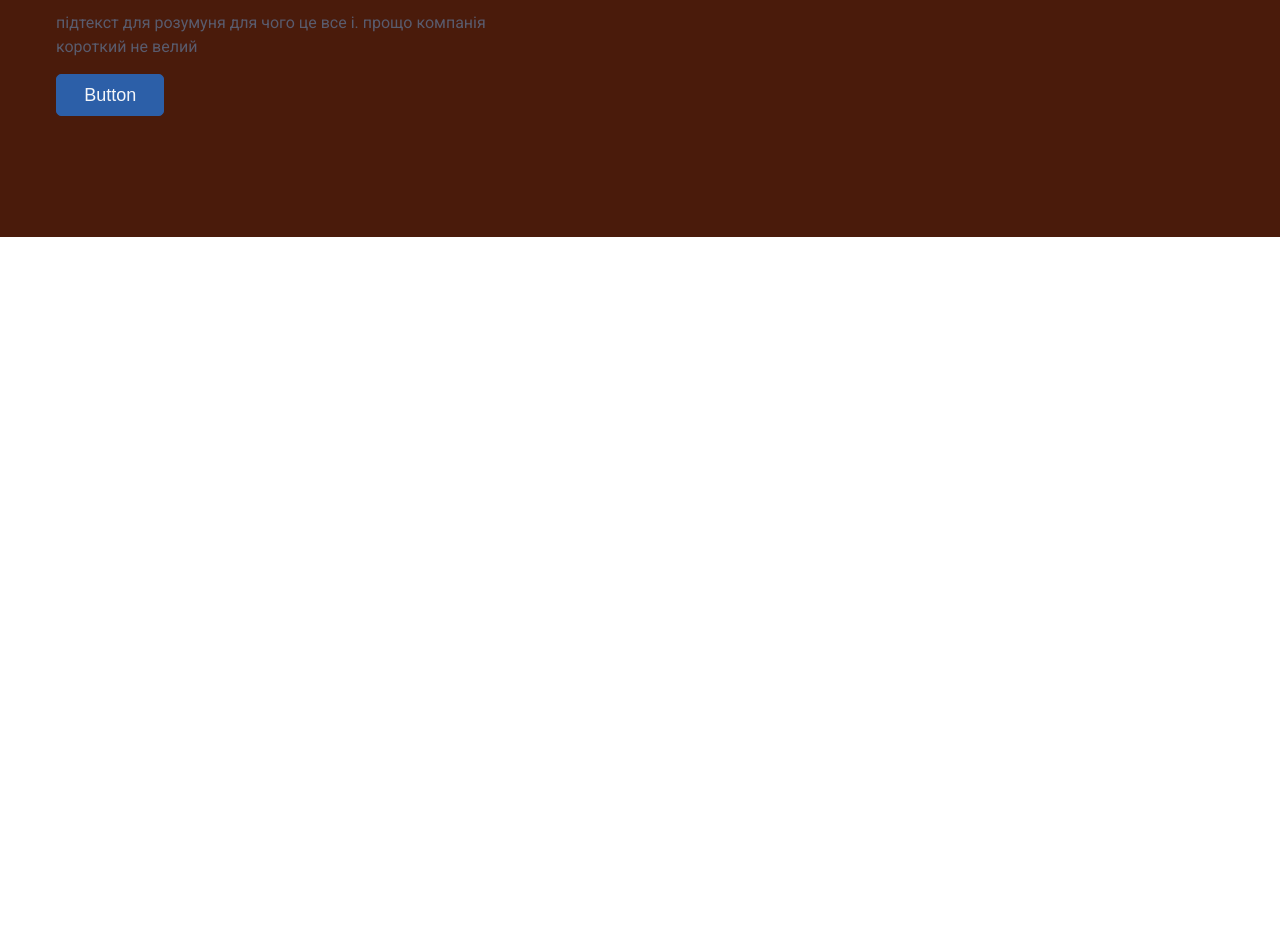
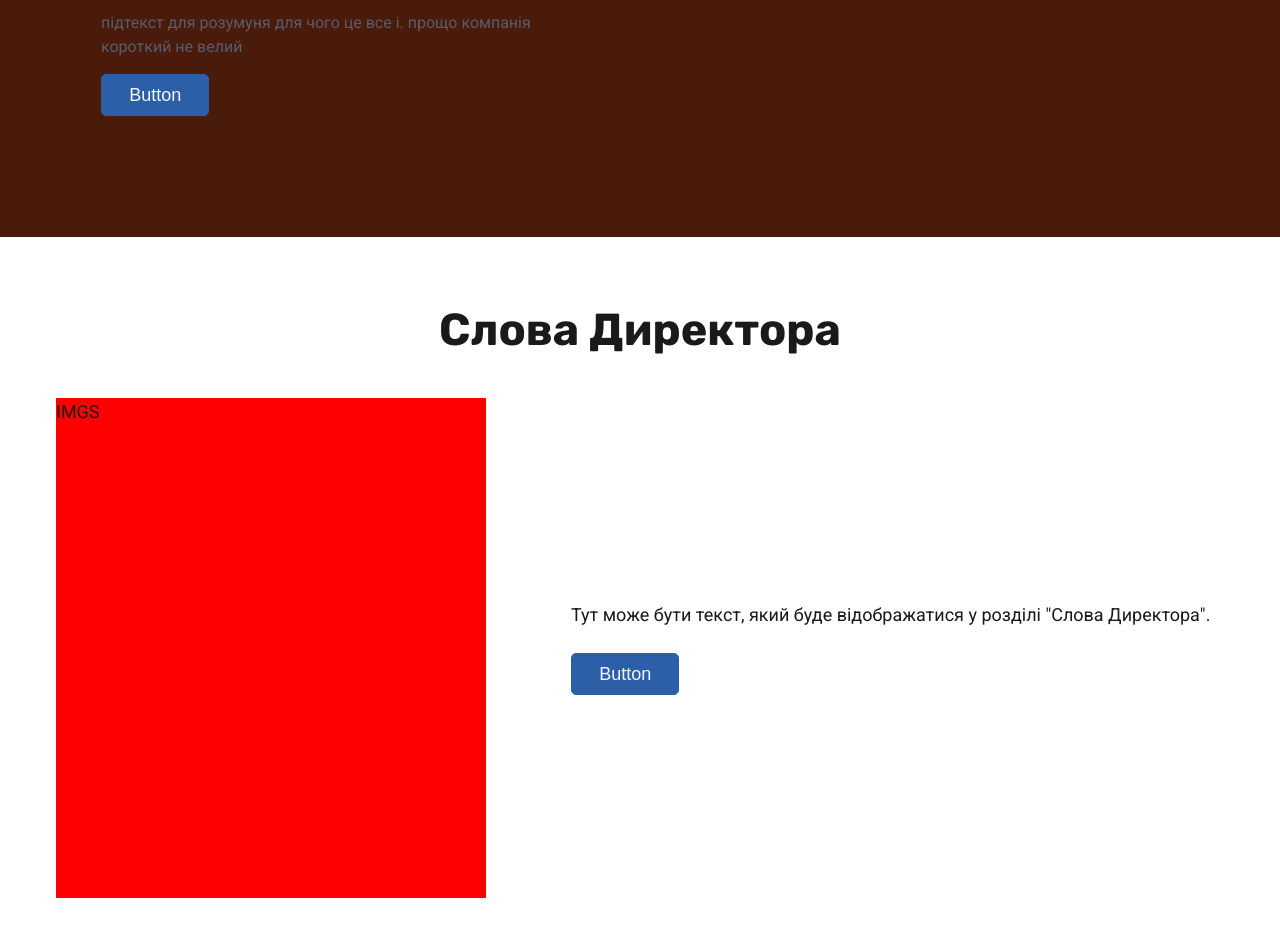
Before and after one commit to sstavh/ddnconstruction-website, a Nuxt app: page / in a window 1280 px wide. Shown: the part 570-1506 px from the top of the page. Before the commit the page ends 807 px from the top, so only its background shows below. Built offline with nearby package versions, Linux system fonts and the light colour scheme.

Commit message:
DirectorMes pages

```diff
--- a/app/assets/css/root.css
+++ b/app/assets/css/root.css
@@ -16,7 +16,7 @@
     --font-f-Rudik:"Rubik", sans-serif;;
 
     --font-s-hero:4.0rem;/*72 */
-    --font-s-title:3.5rem;/* 56 */
+    --font-s-title:2.8rem;/* 56 */
     --font-s-text:1.375rem;/* 22 */
     --font-s-button: 1.125rem;/*18  */
 
--- /dev/null
+++ b/app/components/base/HiroPages/DirectorMes.vue
@@ -0,0 +1,55 @@
+<script setup lang="ts">
+import Button from '../../ui/Button.vue';
+
+console.log("director mes work");
+</script>
+
+<template>
+<section>
+    <div class="container">
+        <div class="directorMes-container">
+             <h3 class="directorMes-box__logo">Слова Директора</h3>
+            <div class="directorMes-box">
+
+                <div data-aos="zoom-out-right" class="img-cont">IMGS</div>
+                <div class="directorMes-box__container">
+                    <p class="directorMes-box__text">Тут може бути текст, який буде відображатися у розділі "Слова Директора".</p>
+                    <Button />
+                </div>
+            </div>
+        </div>
+    </div>
+</section>
+</template>
+
+<style scoped>
+.directorMes-container{
+    padding-top: 180px;
+    padding-bottom: 30px;
+}
+
+.directorMes-box{
+    display: flex;
+    gap: 30px;
+    margin: 0 auto;
+    align-items: center;
+}
+
+.directorMes-box__logo{
+    font-size: var( --font-s-title);
+    font-family: var(--font-f-Rudik);
+    text-align: center;
+    margin-bottom: 35px;
+}
+
+.img-cont{
+    height: 500px;
+    width: 430px;
+    background-color: red;
+    margin-right: 55px;
+}
+
+.directorMes-box__text{
+    padding-bottom: 25px;
+}
+</style>
--- a/app/components/base/HiroPages/Hero.vue
+++ b/app/components/base/HiroPages/Hero.vue
@@ -17,7 +17,7 @@ console.log("hiro work");
                 <h1 class="hero-box__logo">
                       <TypeTextt text="текст слого для компанії з ефектом написаня " />
                 </h1>
-                <p class="hero-box__pidtext">підтекст для розумуня для чого це все і. прощо компанія короткий не велий</p>
+                <p  data-aos="fade-right" class="hero-box__pidtext">підтекст для розумуня для чого це все і. прощо компанія короткий не велий</p>
                 <Button />
             </div>
         </div>
@@ -27,6 +27,7 @@ console.log("hiro work");
 
 <style scoped>
 .hiro-container{
+    margin-left: 45px;
     padding-top: 120px;
 }
 
--- a/app/pages/index.vue
+++ b/app/pages/index.vue
@@ -1,4 +1,5 @@
 <script setup lang="ts">
+import DirectorMes from '~/components/base/HiroPages/DirectorMes.vue';
 import Hero from '~/components/base/HiroPages/Hero.vue';
 
 </script>
@@ -6,6 +7,7 @@ import Hero from '~/components/base/HiroPages/Hero.vue';
 <template>
     <section class="home">
       <Hero />
+      <DirectorMes />
 
     </section>
   </template>
--- /dev/null
+++ b/app/plugins/aos.client.ts
@@ -0,0 +1,9 @@
+import AOS from 'aos'
+import 'aos/dist/aos.css'
+
+export default defineNuxtPlugin(() => {
+  AOS.init({
+    duration: 800,
+    once: true
+  })
+})
--- a/package.json
+++ b/package.json
@@ -10,6 +10,7 @@
     "postinstall": "nuxt prepare"
   },
   "dependencies": {
+    "aos": "^2.3.4",
     "nuxt": "^4.3.1",
     "vue": "^3.5.28",
     "vue-router": "^4.6.4"
```
Also changed, not shown: 1 other file (tests, documents, lock files or other folders).
